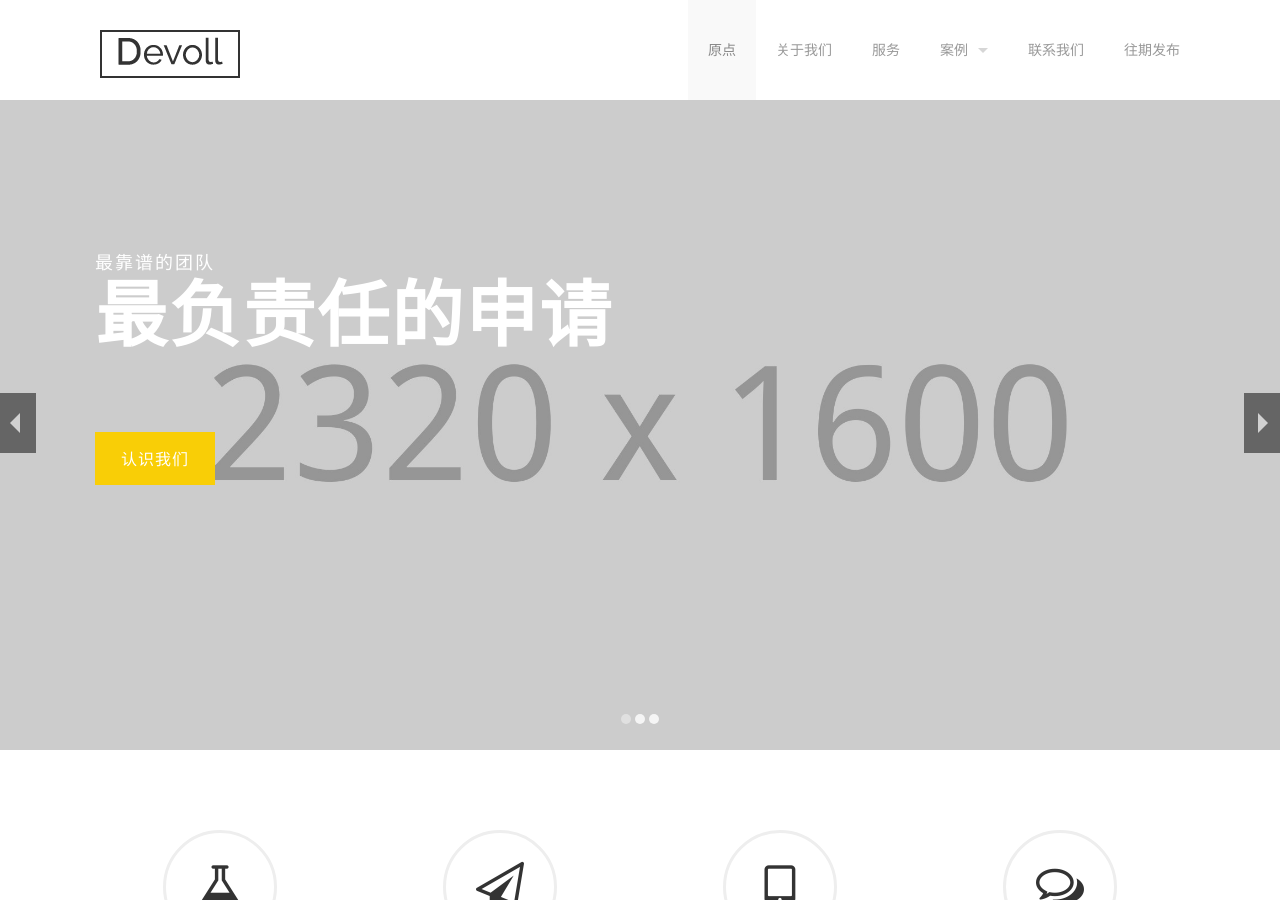
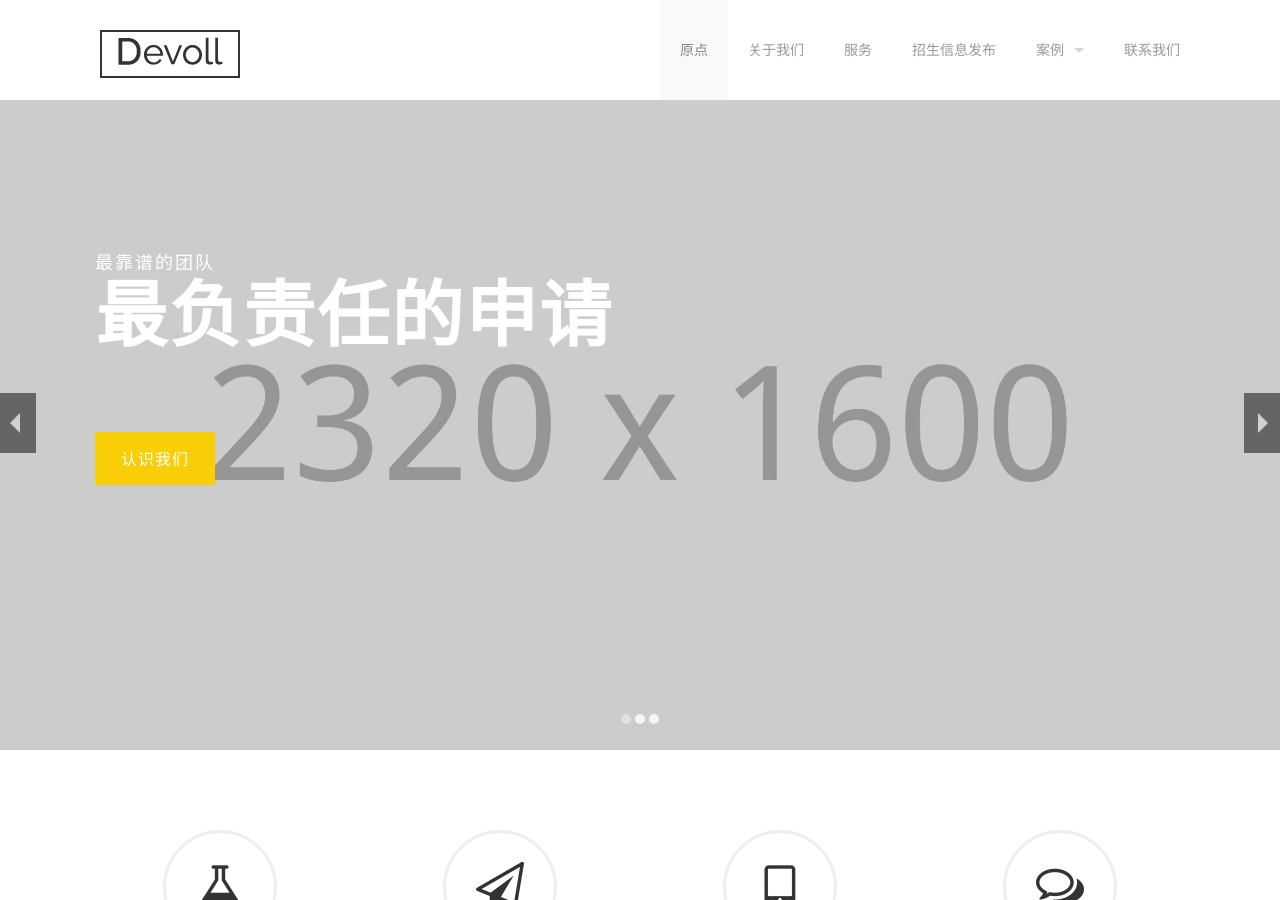
Before and after one commit to OfferFuture/OfferFuture.github.io, a Jekyll site: the page built from index.html, in a window 1280 px wide and 900 px high. Built offline with Jekyll 4.4.1, drawn with Linux system fonts in a browser that asks for light colours.

Commit message:
index f4

```diff
--- a/_data/nav.yml
+++ b/_data/nav.yml
@@ -7,6 +7,9 @@
 - name: 服务
   path: services.html
   section_id: services
+- name: 招生信息发布
+  path: blog/
+  section_id: blog
 - name: 案例
   path: portfolio.html
   section_id: portfolio
@@ -18,6 +21,3 @@
 - name: 联系我们
   path: contact.html
   section_id: contact
-- name: 往期发布
-  path: blog/
-  section_id: blog
```
